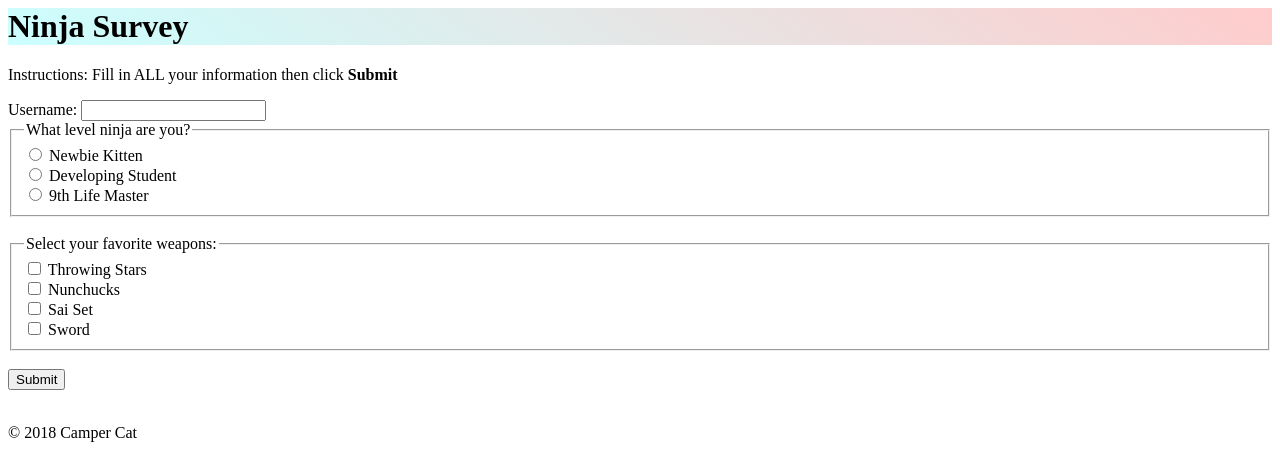
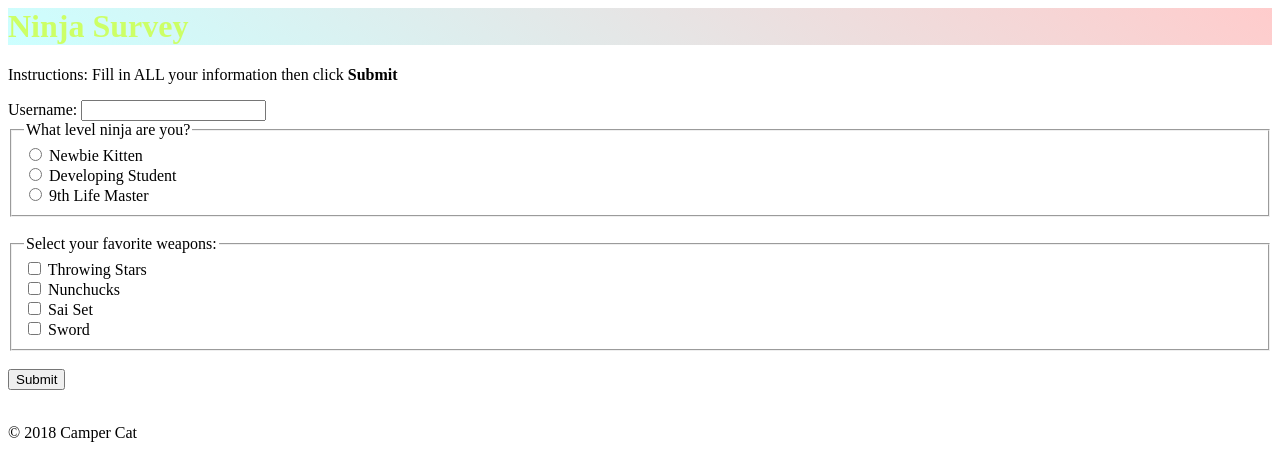
Before and after one commit to antoniodomingo/antoniodomingo.github.io, a plain HTML site: page index.html in a window 1280 px wide. Drawn offline with Linux system fonts and the light colour scheme.

Commit message:
Update index.html

```diff
--- a/index.html
+++ b/index.html
@@ -6,7 +6,7 @@
   <style>
 
   h1{
-  color: linear-gradient(35deg, #CCFFFF, #FFCCCC);
+  color: #CCFF66;
   background: linear-gradient(35deg, #CCFFFF, #FFCCCC);
   }
 
```
